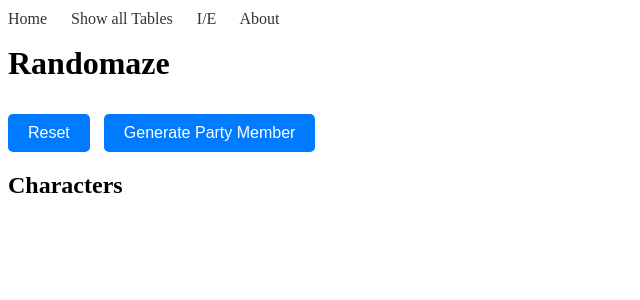
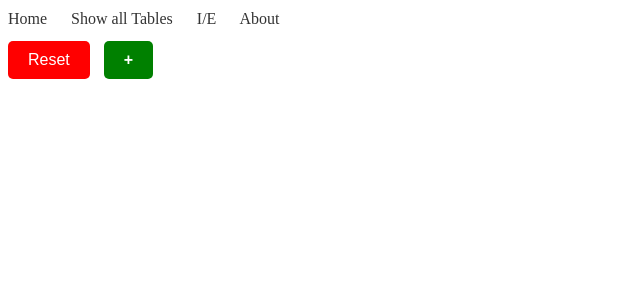
Before and after one commit to SaschaDoe/randomaze, a SvelteKit app: page / in a window 1280 px wide. Shown: the top 300 px of the page, without its empty margins (0-640 px from the left). Built offline with nearby package versions, Linux system fonts and the light colour scheme.

Commit message:
Change add function to modal and scroll to the result

```diff
--- a/src/routes/+page.svelte
+++ b/src/routes/+page.svelte
@@ -7,8 +7,32 @@ import {IDGenerator} from "$lib/entities/IDGenerator.ts";
 import {loadCampaign, saveCampaign} from "$lib/persistence/IndexedDB.ts";
 import { campaignData } from "$lib/stores";
 import {CharacterCreator} from "$lib/entities/character/CharacterCreator.ts";
+import Modal from "./Modal.svelte";
+import { tick } from 'svelte';
 
 let campaign = new Campaign();
+
+let isModalOpen = false;
+
+
+function openModal() {
+    isModalOpen = true;
+}
+
+function closeModal() {
+    isModalOpen = false;
+}
+
+
+
+function scrollToNewMember(id) {
+    tick().then(() => {
+        const element = document.getElementById(id);
+        if (element) {
+            element.scrollIntoView({ behavior: 'smooth' });
+        }
+    });
+}
 
 onMount(async () => {
     console.log("mounted");
@@ -21,6 +45,8 @@ function addPartyMember() {
     console.log("generated new party member"+partyMember.id);
     campaign = campaign;
     onSave();
+    isModalOpen = false;
+    scrollToNewMember(partyMember.id);
 }
 
 
@@ -68,18 +94,24 @@ async function onLoad() {
     <meta name="description" content="Svelte demo app" />
 </svelte:head>
 
-<h1>Randomaze</h1>
+<div class="home-header">
+    <button class="reset-button" on:click={reset}>Reset</button>
+    <button class="add-button" on:click={openModal}><strong>+</strong></button>
+</div>
 
+{#if isModalOpen}
+    <Modal on:close={closeModal}>
+        <button on:click={addPartyMember}>Add Party Member</button>
+    </Modal>
+{/if}
 
-<button on:click={reset}>Reset</button>
-<button on:click={addPartyMember}>Generate Party Member</button>
 
 
 <div class="character-list">
     <h2>Characters</h2>
     <ul>
         {#each campaign.party as character}
-            <li>
+            <li id={character.id}>
                 <CharacterCard character={character} on:deletePartyMember={deletePartyMember}></CharacterCard>
             </li>
         {/each}
@@ -111,5 +143,22 @@ async function onLoad() {
         margin-bottom: 10px;
     }
 
+    .home-header{
+        margin-top: 7px;
+        position: fixed;
+        background-color: white;
+        width: 100%;
+    }
+
+    .reset-button{
+        background-color: #ff0000;
+        color: #ffffff;
+    }
+
+    .add-button{
+        background-color: green;
+        color: #ffffff;
+    }
+
 
 </style>
```
